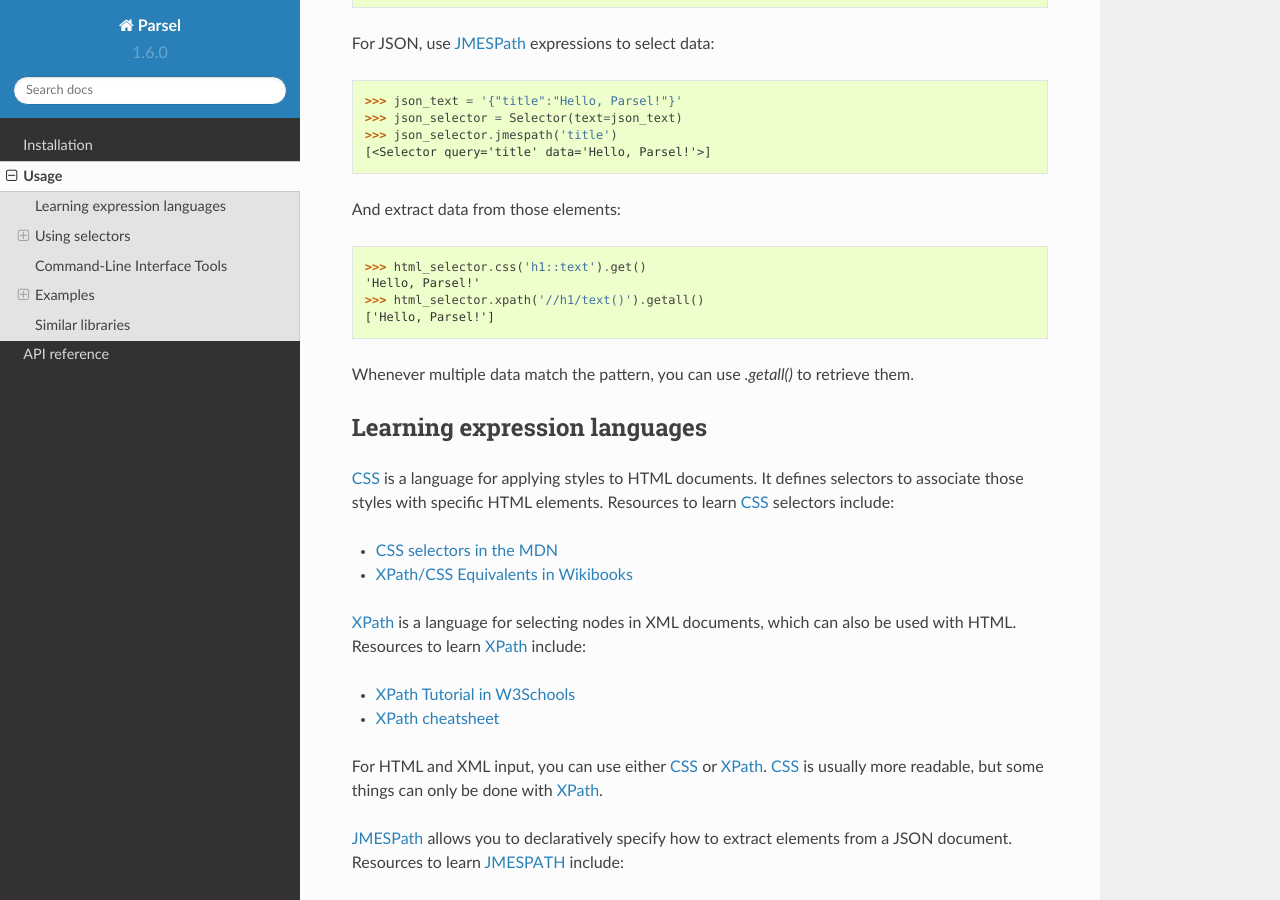
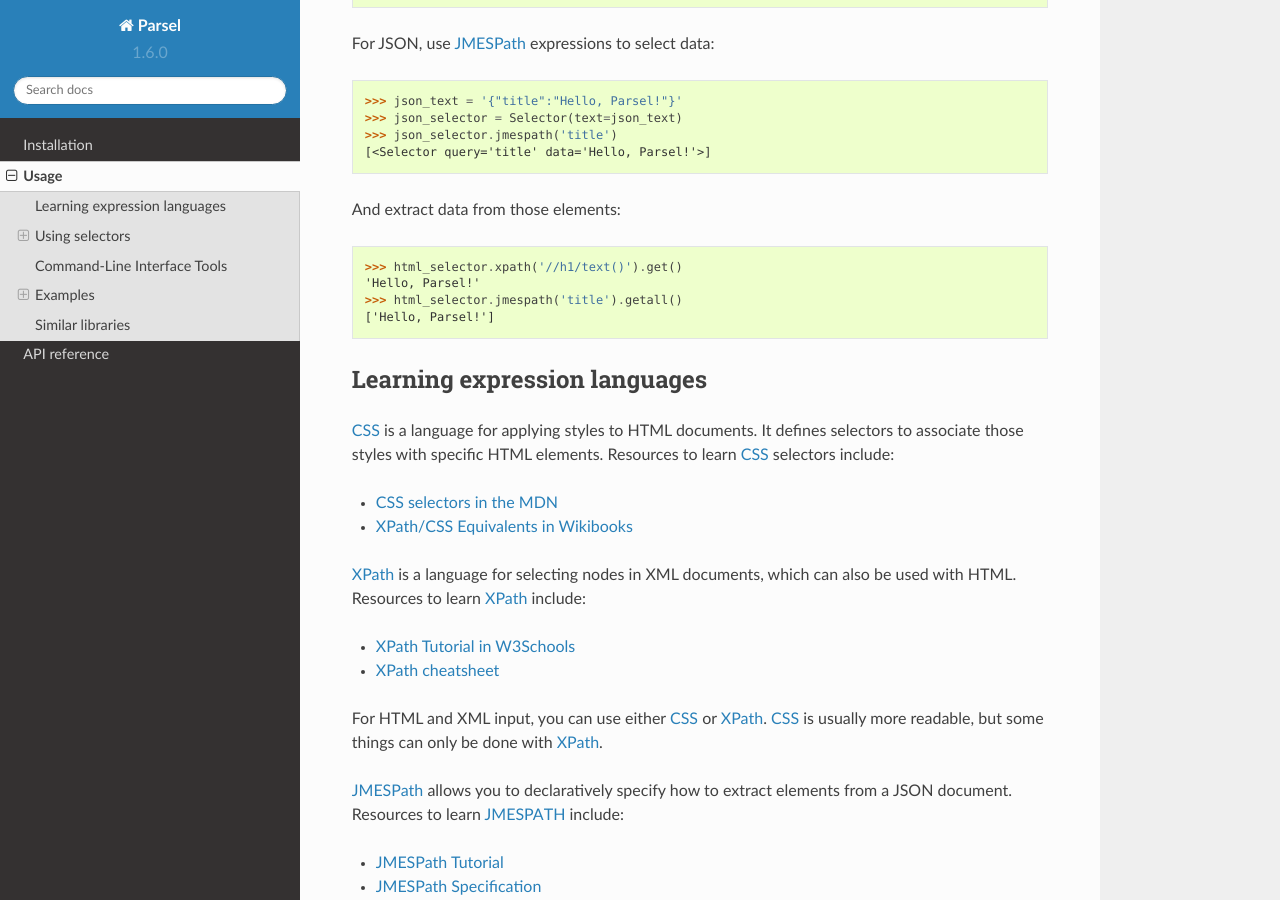
Before and after one commit to scrapy/parsel, a Sphinx documentation site: the page built from docs/usage.rst, in a window 1280 px wide and 900 px high, scrolled down 392 px. Built offline with Sphinx 7.4.7 and the Read the Docs theme 2.0.0, drawn with Linux system fonts in a browser that asks for light colours.

Commit message:
Simpler approach to examples for extracting with selectors

```diff
--- a/docs/usage.rst
+++ b/docs/usage.rst
@@ -25,12 +25,10 @@ For JSON, use `JMESPath`_ expressions to select data::
 
 And extract data from those elements::
 
-    >>> html_selector.css('h1::text').get()
+    >>> html_selector.xpath('//h1/text()').get()
     'Hello, Parsel!'
-    >>> html_selector.xpath('//h1/text()').getall()
+    >>> html_selector.jmespath('title').getall()
     ['Hello, Parsel!']
-
-Whenever multiple data match the pattern, you can use `.getall()` to retrieve them.
 
 .. _CSS: https://www.w3.org/TR/selectors
 .. _XPath: https://www.w3.org/TR/xpath
```
